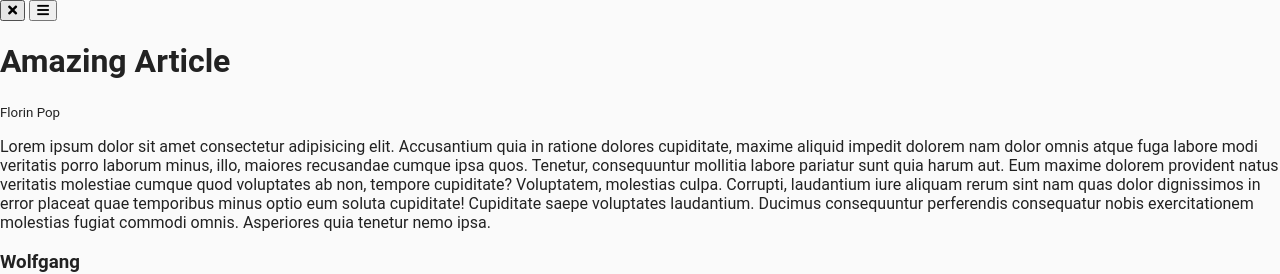
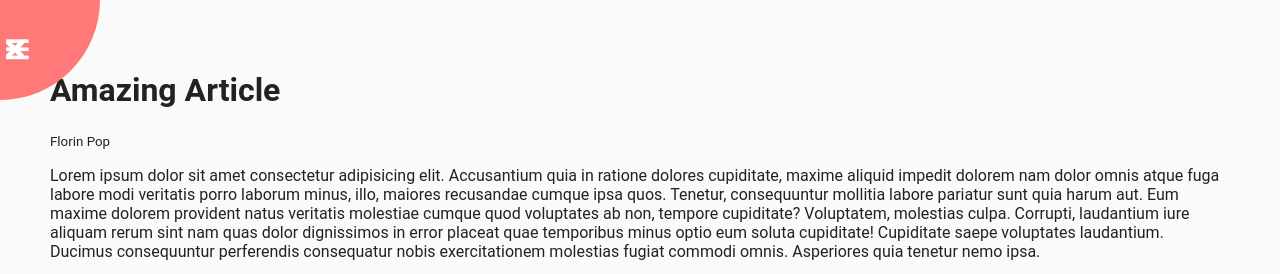
Before and after one commit to HBado/RotatingNavigation, a plain HTML site: page index.html in a window 1280 px wide. Shown: the top 274 px of the page. Drawn offline with Linux system fonts and the light colour scheme.

Commit message:
devam ediliyo

```diff
--- a/style.css
+++ b/style.css
@@ -20,8 +20,44 @@ body {
         background-color:#fafafa;
         transform-origin: top left; /* sol üst köşeden dönmesini istedim karmaşayı engellemek için*/
         transition: transform 0.5s linear;
+        width:100vw;
+        min-height: :100vh;
+        padding: 50px;
     }
 
     .container.show-nav {
         transform:rotate(-20deg);
     }
+
+    .circle-container {
+        position:fixed;
+        top: -100px;
+        left:-100px;
+
+    }
+
+    .circle{
+        background-color:#ff7979;
+        height: 200px;
+        width:200px;
+        border-radius: 50%;
+        position: relative;
+        transition: transform 0.5 linear;
+
+    }
+
+    .circle button {
+        position:absolute;
+        top:50%;
+        left:50%;
+        height:100px;
+        background:transparent;
+        border:0;
+        font-size: 26px;
+        color:#fff;
+
+    }
+
+    .circle button:focus{
+        outline:none;
+    }
```
Also changed, not shown: index.html (+1 -1 lines).
